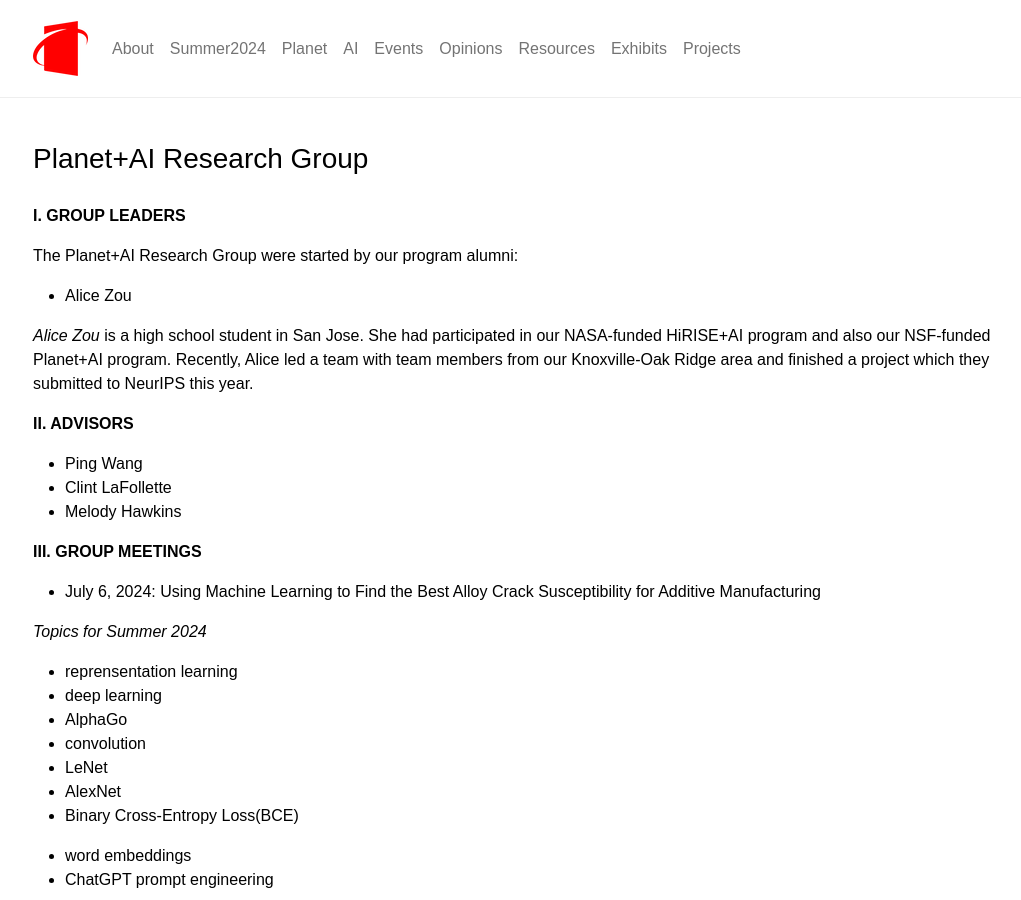
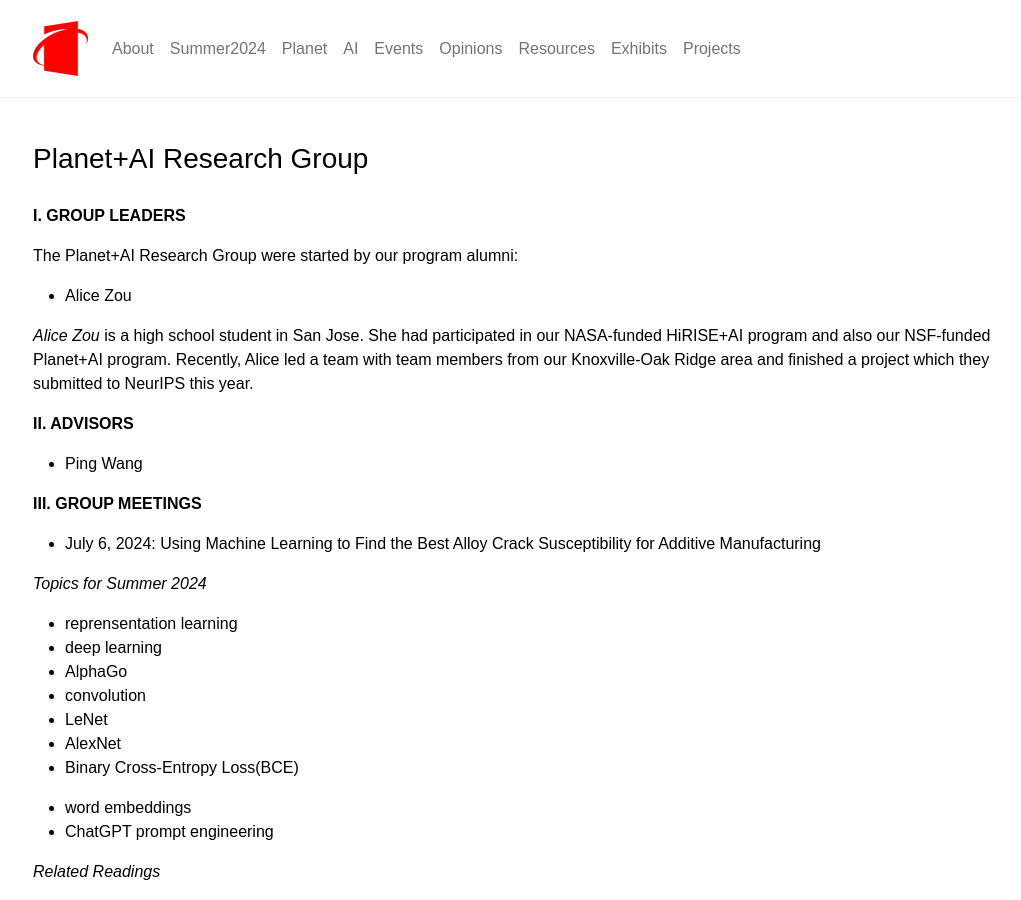
Before and after one commit to planet-ai-2023/planet-ai-2023.github.io, a Jekyll site: the page built from _posts/2024-7-2-planet-ai-research-group.md, in a window 1280 px wide and 900 px high. Shown: the whole window, without its empty margins (119-1140 px from the left). Built offline with Jekyll 4.4.1, drawn with Linux system fonts in a browser that asks for light colours.

Commit message:
Update 2024-7-2-planet-ai-research-group.md

```diff
--- a/_posts/2024-7-2-planet-ai-research-group.md
+++ b/_posts/2024-7-2-planet-ai-research-group.md
@@ -16,8 +16,7 @@ The Planet+AI Research Group were started by our program alumni:
 
 **II. ADVISORS**
 - Ping Wang
-- Clint LaFollette
-- Melody Hawkins
+
 
 **III. GROUP MEETINGS**
 - July 6, 2024: Using Machine Learning to Find the Best Alloy Crack Susceptibility for Additive Manufacturing
```
